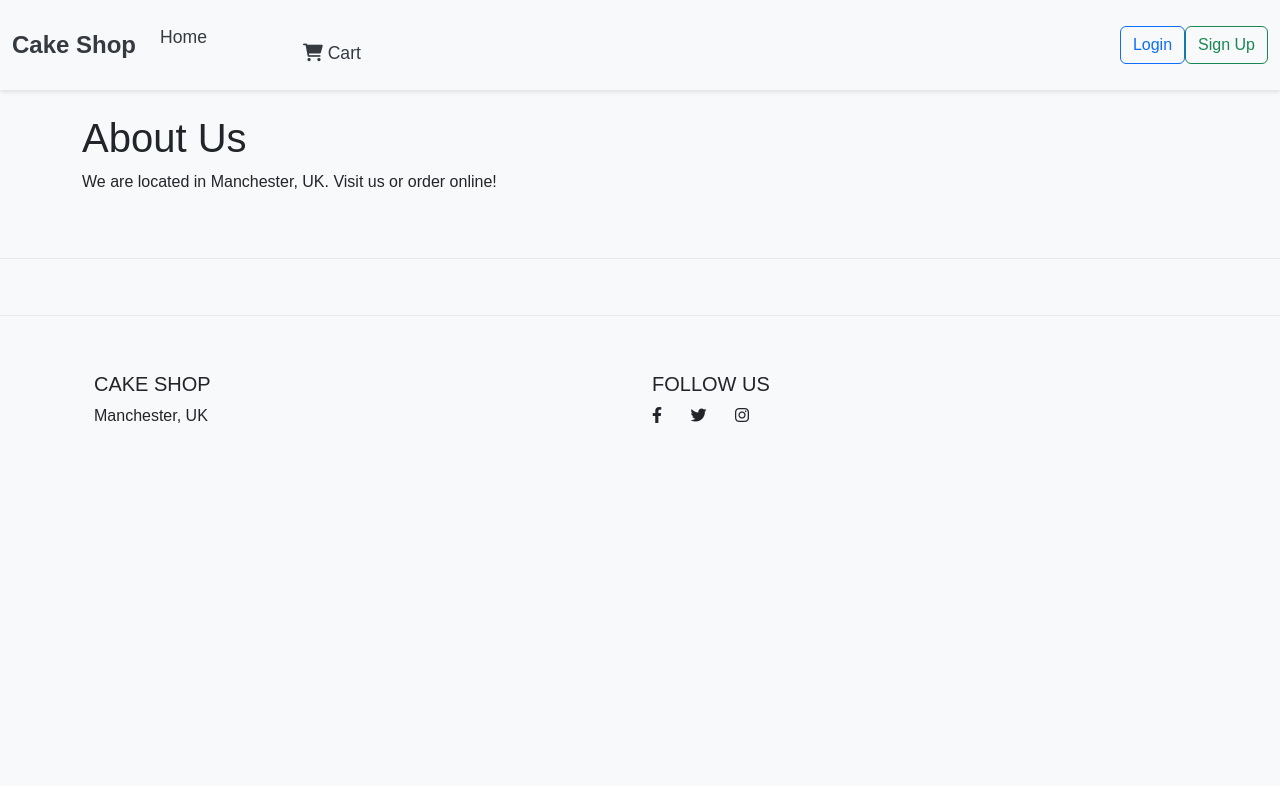
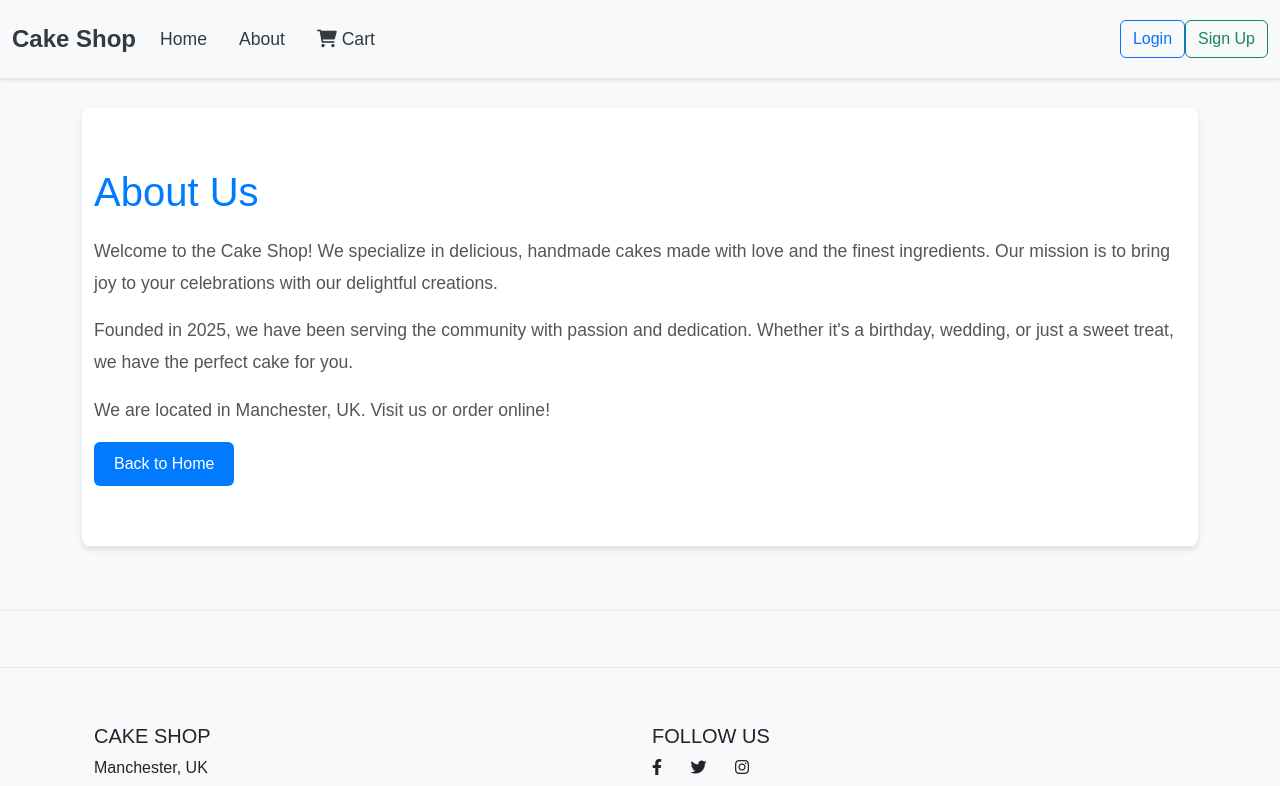
Before and after one commit to Apostle01/cake-shop, a Django app: page /shop/about/ in a window 1280 px wide. Shown: the top 786 px of the page. Before the commit the page ends 423 px from the top, so only its background shows below. Run offline with Django 5.2, Linux system fonts and the light colour scheme.

Commit message:
modified:   shop/templates/shop/about.html        modified:   shop/templates/shop/navbar.html        modified:   static/css/style.css

```diff
--- a/shop/templates/shop/about.html
+++ b/shop/templates/shop/about.html
@@ -1,8 +1,17 @@
 {% extends 'base.html' %}
 
 {% block content %}
-<h1>About Us</h1>
-<p>We are located in Manchester, UK.
-Visit us or order online!
-</p>
+<div class="about-section">
+    <div class="container">
+        <h1>About Us</h1>
+        <p>Welcome to the Cake Shop! We specialize in delicious, handmade cakes made with love and the finest ingredients.
+         Our mission is to bring joy to your celebrations with our delightful creations.</p>
+        <p>Founded in 2025, we have been serving the community with passion and dedication.
+        Whether it's a birthday, wedding, or just a sweet treat, we have the perfect cake for you.</p>
+        <p>We are located in Manchester, UK.
+        Visit us or order online!
+        </p>
+        <a href="{% url 'shop:index' %}" class="btn btn-primary">Back to Home</a>
+    </div>
+</div>
 {% endblock %}
--- a/shop/templates/shop/navbar.html
+++ b/shop/templates/shop/navbar.html
@@ -18,7 +18,7 @@
 
         <!-- About Link -->
         <li class="nav-item">
-                    <a class="nav-link" href="{% url 'shop:about' %}">
+            <a class="nav-link" href="{% url 'shop:about' %}">About</a>
         </li>
 
         <!-- Cart Link -->
@@ -28,6 +28,7 @@
             </a>
         </li>
     </ul>
+</div>
 
             <!-- Authentication Links -->
             <div class="d-flex">
--- a/static/css/style.css
+++ b/static/css/style.css
@@ -37,6 +37,55 @@ footer {
     margin-top: 4rem;
     border-top: 1px solid #e9ecef;
     text-align: center;
+}
+
+/*About Page Style */
+.about-section {
+padding: 60px 0;
+background-color: #ffffff;
+border-radius: 8px;
+box-shadow: 0 4px 6px rgba(0, 0, 0, 0.1);
+margin-top: 30px;
+}
+
+.about-section h1 {
+    font-size: 2.5rem;
+    margin-bottom: 20px;
+    color: #007bff;
+}
+
+.about-section p {
+    font-size: 1.1rem;
+    line-height: 1.8;
+    color: #555;
+}
+
+.about-section .btn-primary {
+    background-color: #007bff;
+    border: none;
+    padding: 10px 20px;
+    font-size: 1rem;
+    transition: background-color 0.3s ease;
+}
+
+.about-section .btn-primary:hover {
+    background-color: #0056b3;
+}
+
+/* Responsive Styles */
+@media (max-width: 768px) {
+    .navbar-nav .nav-link {
+        margin-right: 0;
+        margin-bottom: 10px;
+    }
+
+    .about-section {
+        padding: 40px 20px;
+    }
+
+    .about-section h1 {
+        font-size: 2rem;
+    }
 }
 
 footer a {
```
Lines whose indentation alone changed are shown as unchanged.
